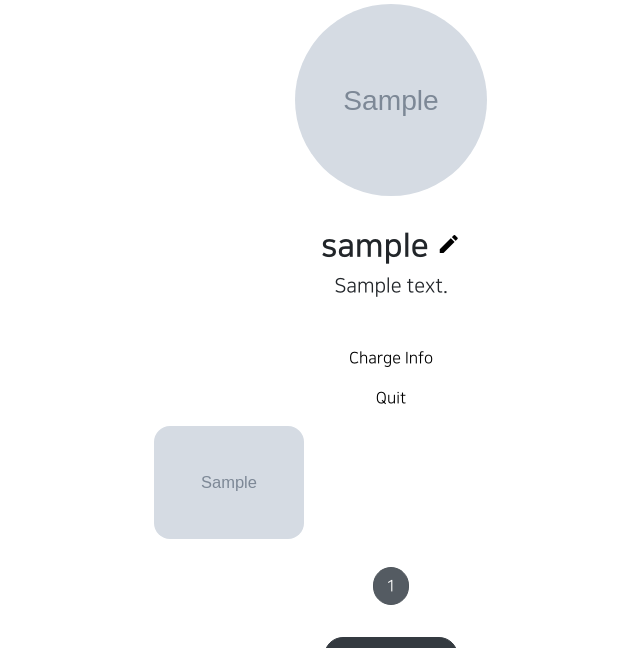
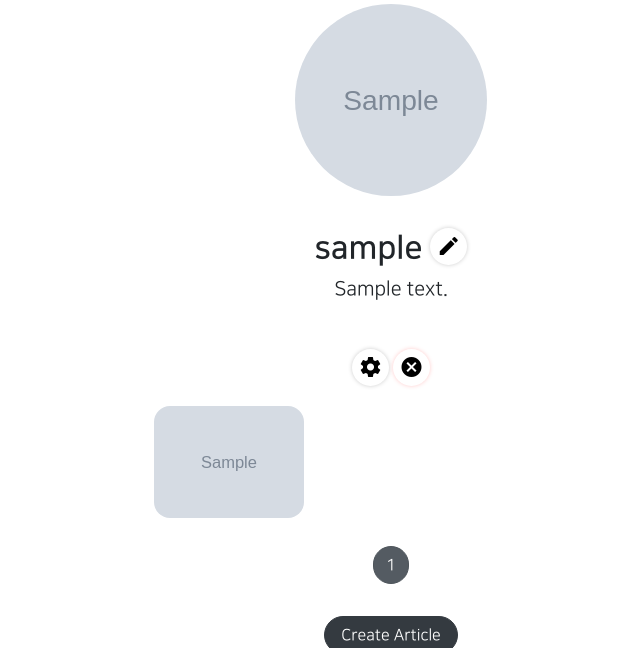
Before and after one commit to lhjwork/pinterest_django, a Django app: page /accounts/detail/1 in a window 1280 px wide. Shown: the part 213-861 px from the top of the page, without its empty margins (249-889 px from the left). Run offline with Django 4.2, Linux system fonts and the light colour scheme; a user stored in the database is signed in; tables that the repository leaves empty hold one stand-in row (values such as "Sample post"); grey boxes marked "Sample" are stand-in pictures; some libraries are stand-ins or nearby versions.

Commit message:
45 corse Small adjustments end

```diff
--- a/accountapp/templates/accountapp/detail.html
+++ b/accountapp/templates/accountapp/detail.html
@@ -18,6 +18,7 @@
                 {{ target_user.username }}
                 {% if target_user == user %}
                 <a class="material-icons"
+                   style="box-shadow: 0 0 4px #ccc; border-radius: 10rem; padding: 0.4rem"
                    href="{% url 'profileapp:update' pk=target_user.profile.pk  %}">
                     edit
                 </a>
@@ -43,14 +44,18 @@
             {% endif %}
 
             {% if target_user == user %}
-            <a href="{% url 'accountapp:update' pk=user.pk %}">
-                <p>
-                    Charge Info
+            <a class="material-icons"
+               style="box-shadow: 0 0 4px #ccc; border-radius: 10rem; padding: 0.4rem; margin-bottom:20px"
+               href="{% url 'accountapp:update' pk=user.pk %}">
+                <p style=" margin-bottom : 0rem;">
+                   settings
                 </p>
             </a>
-             <a href="{% url 'accountapp:delete' pk=user.pk %}">
-                <p>
-                    Quit
+             <a class="material-icons"
+                style="box-shadow: 0 0 4px #fcc; border-radius: 10rem; padding: 0.4rem; margin-bottom:20px "
+                href="{% url 'accountapp:delete' pk=user.pk %}">
+                <p style="margin-bottom : 0rem;">
+                    cancel
                 </p>
             </a>
             {% endif %}
```
